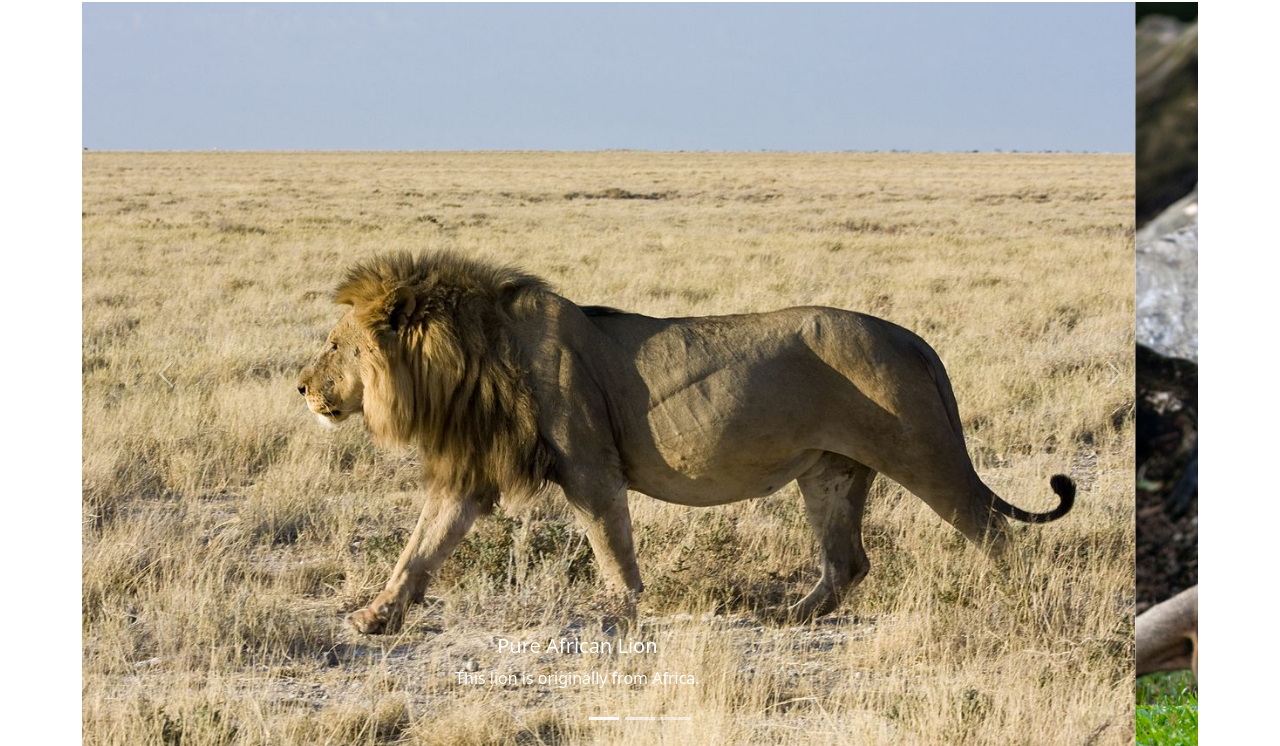
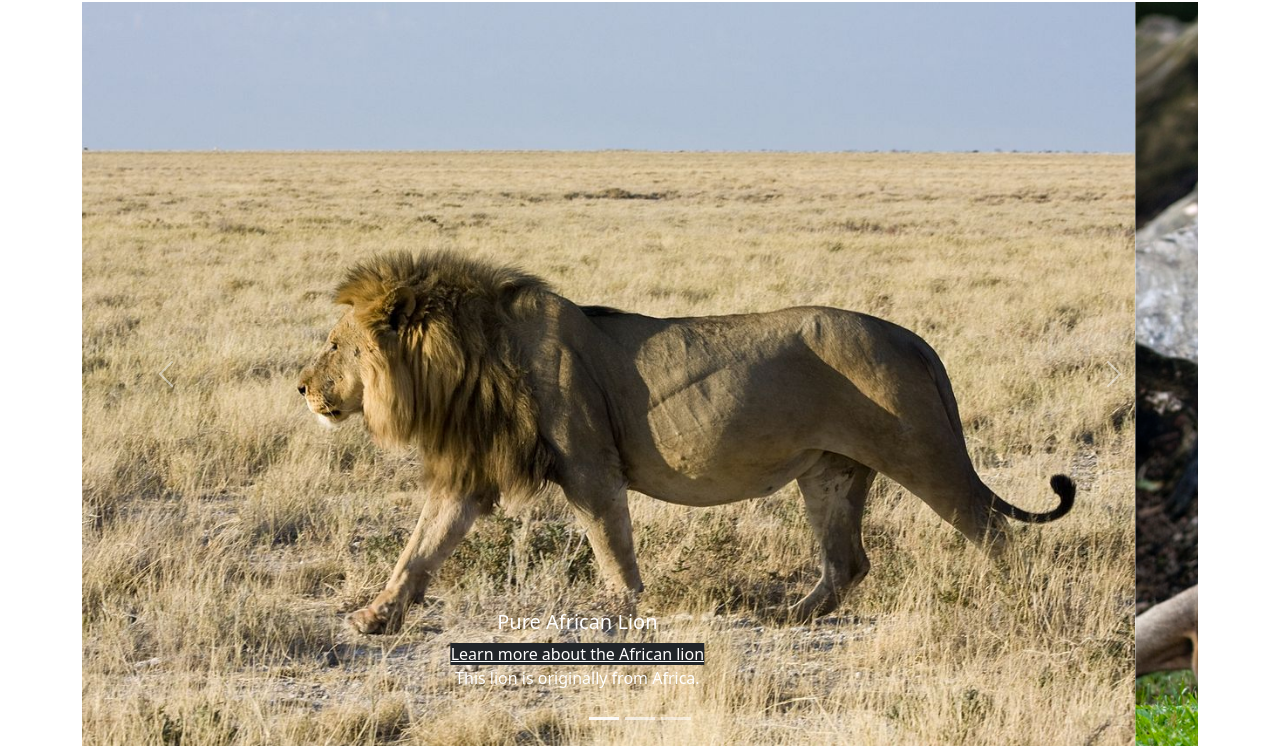
Before and after one commit to Pancho97/prj4-Chapter-5, a plain HTML site: page index.html in a window 1280 px wide. Shown: the part 54-800 px from the top of the page. Drawn offline with nearby package versions, Linux system fonts and the light colour scheme.

Commit message:
Update index.html
button

```diff
--- a/index.html
+++ b/index.html
@@ -25,7 +25,7 @@
       <img src="images/African3.jpg" class="d-block w-100" alt="Lion 1">
       <div class="carousel-caption d-none d-md-block">
         <h5>Pure African Lion</h5>
-		<a class="btn-check" href="https://en.wikipedia.org/wiki/Lion" target="_blank"> Learn more about the African lion</a>
+		<a class="btn-dark" href="https://en.wikipedia.org/wiki/Lion" target="_blank"> Learn more about the African lion</a>
         <p>This lion is originally from Africa.</p>
       </div>
     </div>
```
